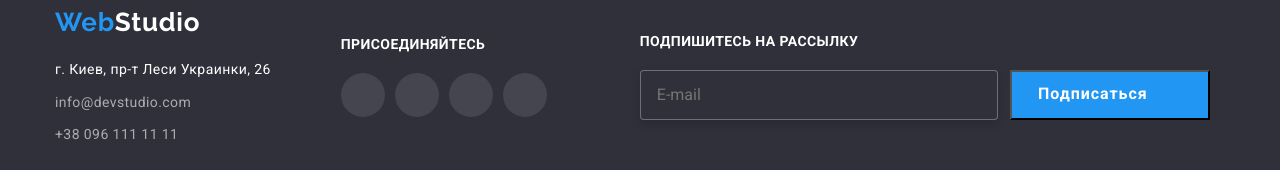
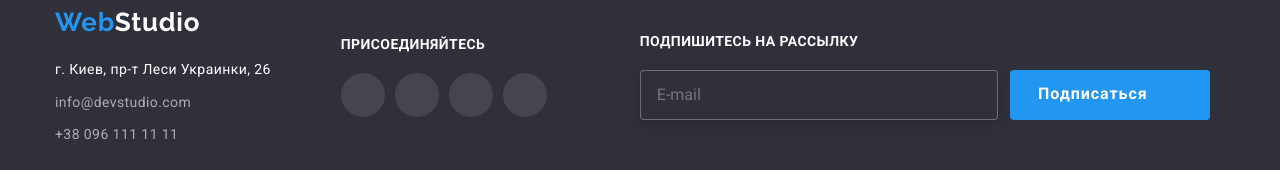
Before and after one commit to SerhiiSamara/goit-markup-hw-07, a plain HTML site: page index.html in a window 1280 px wide. Shown: the part 2755-2925 px from the top of the page. Drawn offline with nearby package versions, Linux system fonts and the light colour scheme.

Commit message:
Виправив кнопку футера

```diff
--- a/index.html
+++ b/index.html
@@ -465,7 +465,7 @@
 				<h3 class="footer-form__title">Подпишитесь на рассылку</h3>
 				<form class="footer-form__contain">
 					<input class="footer-form__input" type="email" name="email" placeholder="E-mail">
-					<button class="button__primary footer-form__button" type="submit">
+					<button class="button button__primary footer-form__button" type="submit">
 						Подписаться
 						<svg class="footer-form__icon" height="24" width="24">
 							<use href="./images/icons.svg#icon-send"></use>
--- a/sass/components/_footer-form.scss
+++ b/sass/components/_footer-form.scss
@@ -34,8 +34,6 @@
   }
 
   &__button {
-    display: flex;
-    align-items: center;
-    justify-content: center;
+    @include flexCenter($type: flex, $main-axis: center, $cross-axis: center);
   }
 }
```
Also changed, not shown: css/main.css, css/main.min.css, 2 other files.
